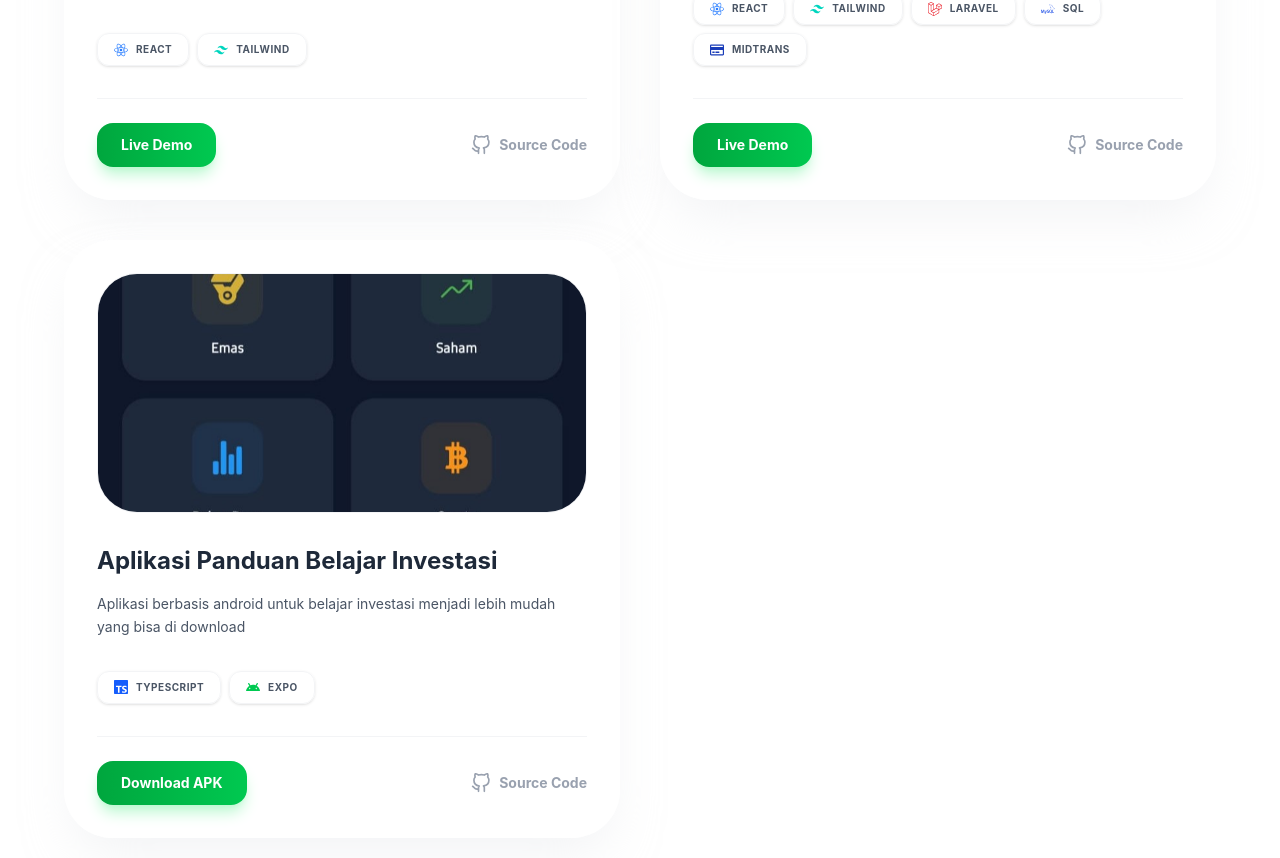
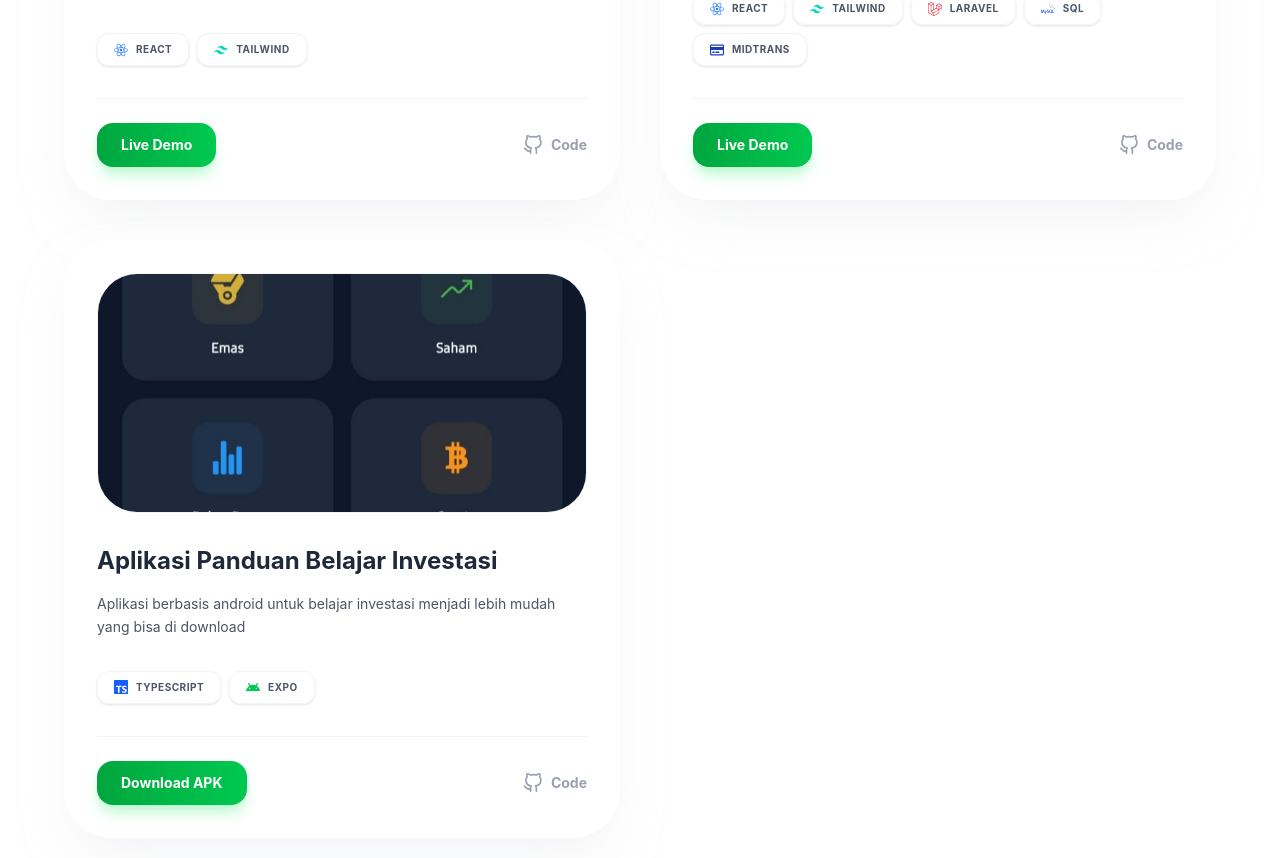
Before and after one commit to Dickyasyy/My-Portofolio, a React (Vite) app: page / in a window 1280 px wide. Shown: the part 1912-2770 px from the top of the page. Built offline with nearby package versions, Linux system fonts and the light colour scheme.

Commit message:
mengganti fitur di navbar

```diff
--- a/src/App.jsx
+++ b/src/App.jsx
@@ -251,7 +251,7 @@ function App() {
       {/* --- CONTENT LAYER --- */}
       <div className="relative z-10">
         {/* Navigation */}
-        <nav className="fixed w-full z-50 bg-white/80 backdrop-blur-md shadow-sm border-b border-gray-100">
+        <nav className="fixed w-full z-[100] bg-white/80 backdrop-blur-md shadow-sm border-b border-gray-100">
           <div className="max-w-7xl mx-auto px-4 sm:px-6 lg:px-8">
             <div className="flex justify-between items-center h-20">
               <div className="flex-shrink-0">
@@ -744,7 +744,7 @@ function App() {
                       className="text-gray-400 font-bold text-sm flex items-center gap-2 hover:text-gray-900"
                     >
                       <FiGithub size={20} />
-                      <span>Source Code</span>
+                      <span>Code</span>
                     </motion.a>
                   </div>
                 </motion.div>
```
